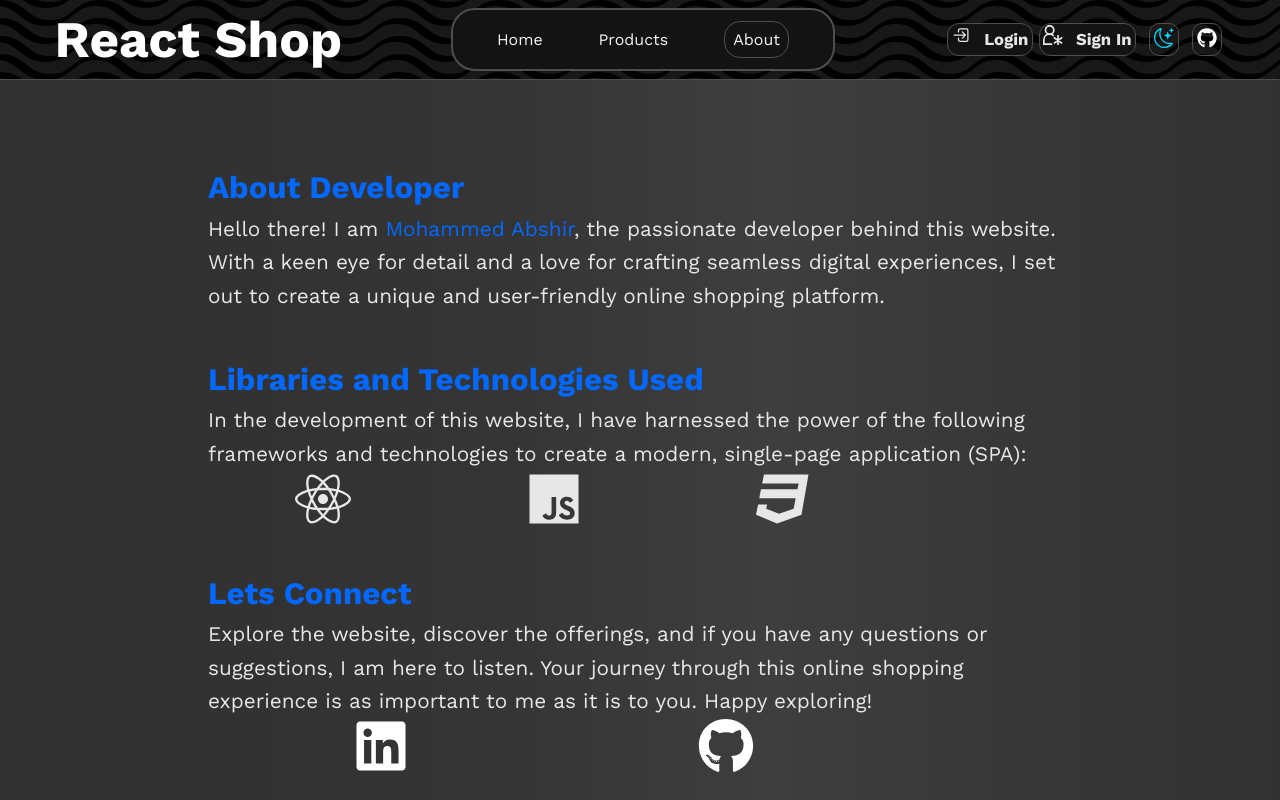
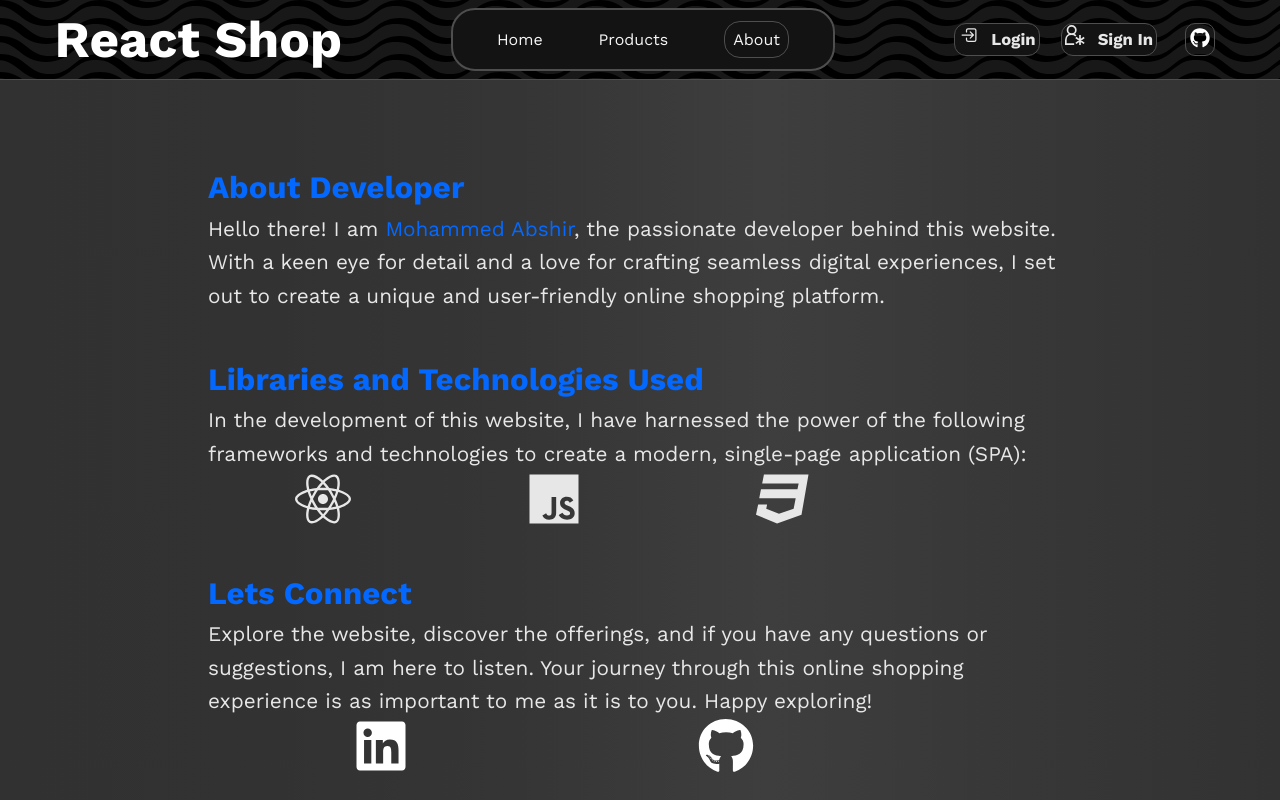
Before and after one commit to Moha-abshir/React-Ecommerce-App, a React (Vite) app in the folder Ecommerce-Website/: page /about in a window 1280 px wide. Shown: the top 800 px of the page. Built offline with nearby package versions, Linux system fonts and the light colour scheme; no server answers.

Commit message:
Created the Sign up and logic

```diff
--- a/Ecommerce-Website/src/App.jsx
+++ b/Ecommerce-Website/src/App.jsx
@@ -3,6 +3,8 @@ import { HomePage } from "./Components/Home/HomePage";
 import { Products } from "./Components/products/Products";
 import { ProductDetail } from "./Components/products/ProductDetail";
 import { Cart } from "./Components/cart/Cart";
+import { Login } from "./Components/auth/Login";
+import { SignUp } from "./Components/auth/SignUp";
 import { useEffect, useState } from "react";
 import axios from "axios";
 import { About } from "./Components/about/About";
@@ -77,6 +79,8 @@ export function App() {
             <Route path="products/:id" element={<ProductDetail products={products} addToCart={addToCart}/>}/>
             <Route path="about" element={<About/>}/>
             <Route path="cart" element={<Cart cartItems={cartItems} addToCart={addToCart} removeFromCart={removeFromCart} decreaseQuantity={decreaseQuantity}/>}/>
+            <Route path="login" element={<Login/>}/>
+            <Route path="signUp" element={<SignUp/>}/>
 
         </Routes>
     )
--- a/Ecommerce-Website/src/Components/about/about.css
+++ b/Ecommerce-Website/src/Components/about/about.css
@@ -1,9 +1,10 @@
 .about{
-    padding: 4em 10em;
+    padding: 4em 10em 0 10em;
     font-size: clamp(1.3rem, 1.5vw, 2.5rem);
     margin-bottom: 2em;
     display: flex;
     flex-direction: column;
+    justify-content: space-between;
     align-items: center;
 }
 .about-me, .technologies-used{
--- /dev/null
+++ b/Ecommerce-Website/src/Components/auth/Login.jsx
@@ -0,0 +1,3 @@
+export function Login(){
+
+}
--- /dev/null
+++ b/Ecommerce-Website/src/Components/auth/SignUp.jsx
@@ -0,0 +1,3 @@
+export function SignUp(){
+
+}
--- a/Ecommerce-Website/src/Components/nav/Nav.jsx
+++ b/Ecommerce-Website/src/Components/nav/Nav.jsx
@@ -1,7 +1,6 @@
-import { NavLink } from "react-router-dom";
+import { Link, NavLink } from "react-router-dom";
 import { IoLogInOutline } from "react-icons/io5";
 import { GrUserNew } from "react-icons/gr";
-import { BsMoonStars } from "react-icons/bs";
 import { FaGithub, FaBars, FaTimes } from "react-icons/fa";
 import './nav.css'
 import { useState } from "react";
@@ -38,12 +37,16 @@ export function Nav(){
                     <GrUserNew style={{ marginRight: '8px'}} size={20}/> <span >Sign In</span>
                 </div>
 
-                <div>
+                {/* <div>
                     <button><BsMoonStars color="rgb(0, 217, 255)" size={20}/></button>
-                </div>
+                </div> */}
 
                 <div>
-                    <button><FaGithub color="white" size={20}/></button>
+                    <button>
+                        <Link to='https://github.com/Moha-abshir/React-Ecommerce-App' target="blank">
+                            <FaGithub color="white" size={20}/>
+                        </Link>
+                    </button>
                 </div>
             </div>
         </nav>
```
Also changed, not shown: Ecommerce-Website/src/assets/loginPage.jpg (added).
